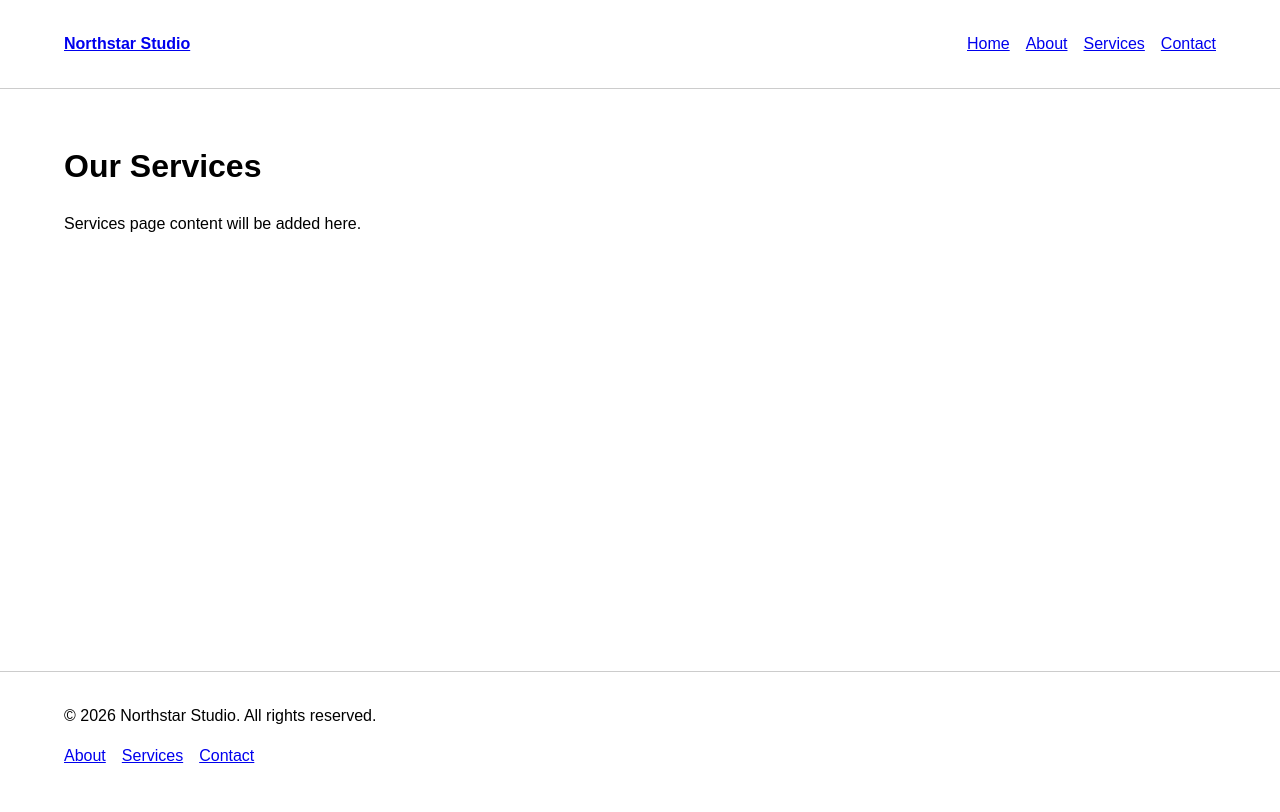
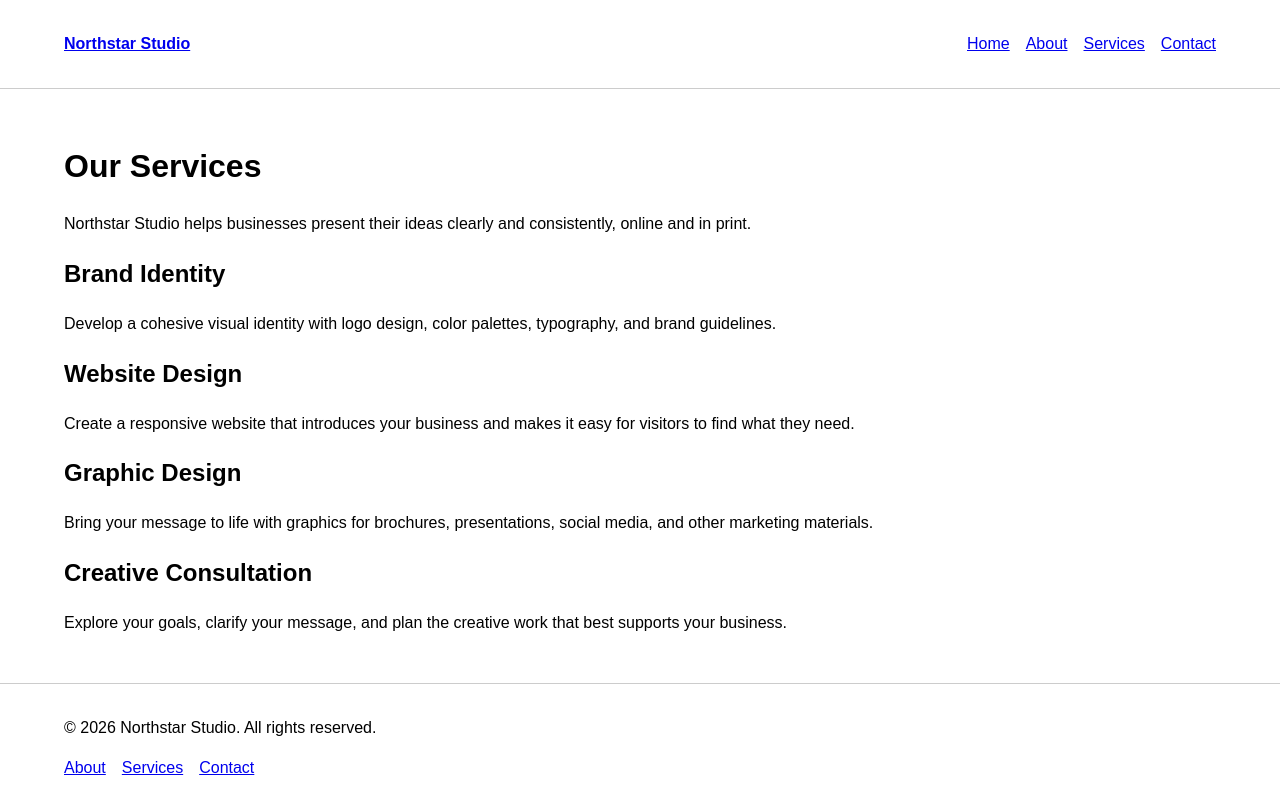
Before and after one commit to M370D1/BusinessWebsiteProject, a plain HTML site: page services.html in a window 1280 px wide. Drawn offline with Linux system fonts and the light colour scheme.

Commit message:
Update README and services page with detailed content and descriptions

```diff
--- a/services.html
+++ b/services.html
@@ -21,7 +21,27 @@
 
   <main>
     <h1>Our Services</h1>
-    <p>Services page content will be added here.</p>
+    <p>Northstar Studio helps businesses present their ideas clearly and consistently, online and in print.</p>
+
+    <section>
+      <h2>Brand Identity</h2>
+      <p>Develop a cohesive visual identity with logo design, color palettes, typography, and brand guidelines.</p>
+    </section>
+
+    <section>
+      <h2>Website Design</h2>
+      <p>Create a responsive website that introduces your business and makes it easy for visitors to find what they need.</p>
+    </section>
+
+    <section>
+      <h2>Graphic Design</h2>
+      <p>Bring your message to life with graphics for brochures, presentations, social media, and other marketing materials.</p>
+    </section>
+
+    <section>
+      <h2>Creative Consultation</h2>
+      <p>Explore your goals, clarify your message, and plan the creative work that best supports your business.</p>
+    </section>
   </main>
 
   <footer class="site-footer">
```
Also changed, not shown: 1 other file.
